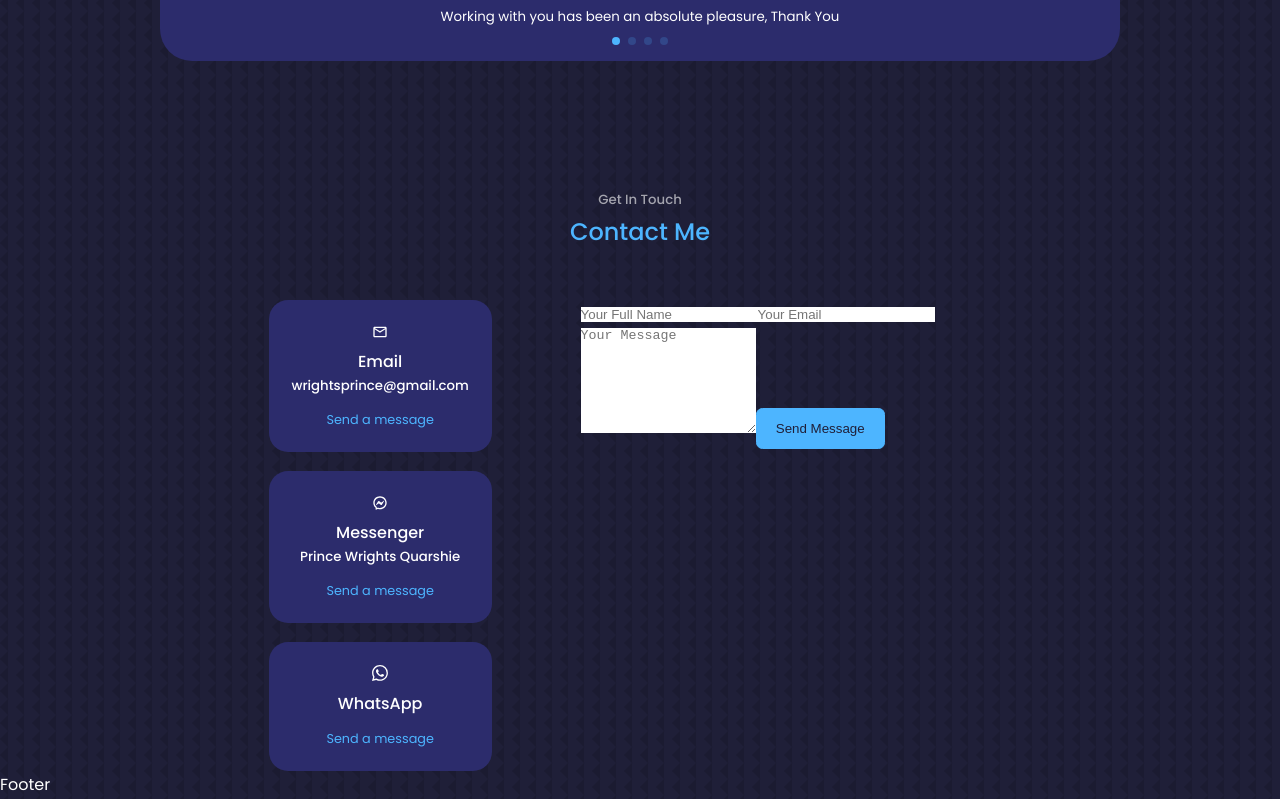
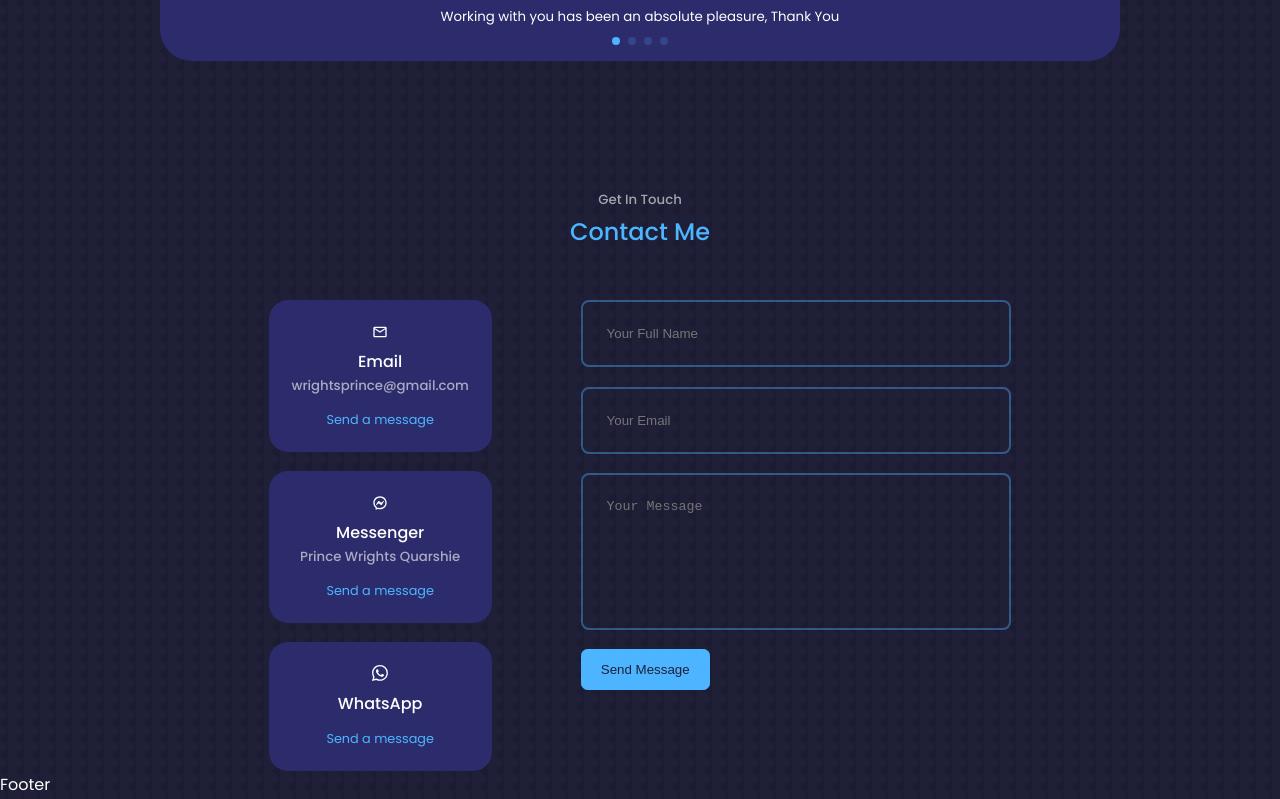
Before and after one commit to quarshie133/my-react-portfolio-website, a React (Create React App) app: page / in a window 1280 px wide. Shown: the part 4069-4868 px from the top of the page. Built offline with nearby package versions, Linux system fonts and the light colour scheme.

Commit message:
Contact layout styling completed

```diff
--- a/src/components/contact/contact.css
+++ b/src/components/contact/contact.css
@@ -36,3 +36,37 @@
     display: inline-block;
     font-size: 0.8rem;
 }
+
+.contact__option h5 {
+    color: var(--color-light);
+}
+
+/* ======================== FORM ===========================*/
+
+form {
+    display: flex;
+    flex-direction: column;
+    gap: 1.2rem;
+}
+
+input, textarea {
+    width: 100%;
+    padding: 1.5rem;
+    border-radius: 0.5rem;
+    background: transparent;
+    border: 2px solid var(--color-primary-variant);
+    resize: none;
+    color: var(--color-white);
+}
+
+
+
+/*============= MEDIA QUERIES (MEDIUM DEVICES) =========== */
+@media screen and (max-width: 1024px) {
+
+
+}
+/*============= MEDIA QUERIES (SMALL DEVICES) =========== */
+@media screen and (max-width: 600px) {
+
+}
```
